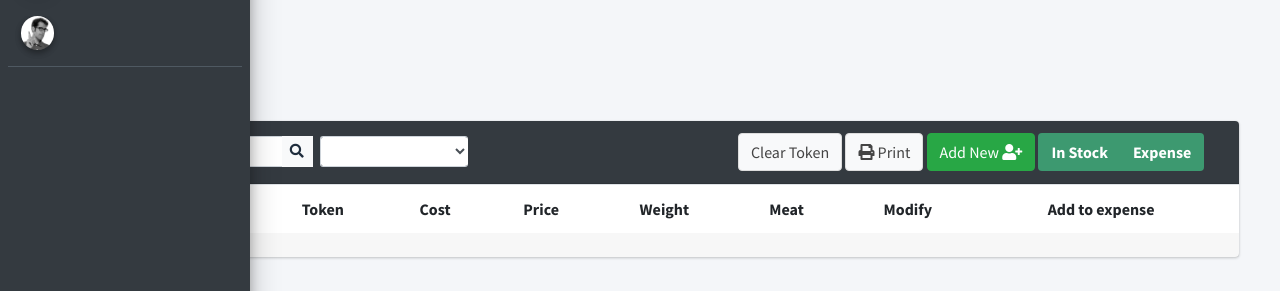
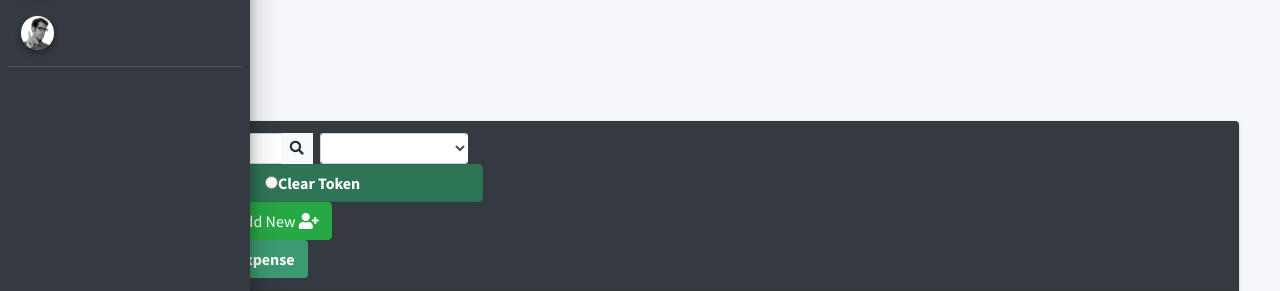
Before and after one commit to izubairsh/django-ecommerce, a Django app: template products/templates/products/index.html in a window 1280 px wide. Shown: the part 57-348 px from the top of the page. Run offline with Django 3.2, Linux system fonts and the light colour scheme; the template is opened without the code that fills it, so the values that code supplies are empty; some libraries are stand-ins or nearby versions.

Commit message:
products

```diff
--- a/products/templates/products/index.html
+++ b/products/templates/products/index.html
@@ -51,10 +51,13 @@
                                                 </select>
                                             </div>
                                         </div>
-                                    </form>
                                         <div class="card-tools ml-auto mr-0 ">
 
-                                        <button id="" class="btn btn-default">Clear Token</button>
+                                            <label class="btn bg-olive active">
+                                                <input type="radio" name="tokenClear" id="tokenClear" autocomplete="off"
+                                                    value="tokenClear" onclick="this.form.submit()">
+                                                Clear Token
+                                            </label>
                                             <button id="print_btn" class="btn btn-default"><i class="fa fa-print"></i>
                                                 Print</button>
                                             <a class="btn btn-success" href="{% url 'create_product' %}">
@@ -64,18 +67,20 @@
                                             <div class="btn-group btn-group-toggle" data-toggle="buttons">
                                                 <label class="btn bg-olive active">
                                                     <input type="radio" name="status" id="inStock" autocomplete="off"
-                                                    {% if 'inStock' in status%} checked="true" {%endif%} value="inStock"
-                                                    onclick="this.form.submit()">
+                                                        {% if 'inStock' in status%} checked="true" {%endif%}
+                                                        value="inStock" onclick="this.form.submit()">
                                                     In Stock
                                                 </label>
                                                 <label class="btn bg-olive">
                                                     <input type="radio" name="status" id="expense" autocomplete="off"
-                                                    {% if 'expense' in status%} checked="true" {%endif%} value="expense"
-                                                    onclick="this.form.submit()">
+                                                        {% if 'expense' in status%} checked="true" {%endif%}
+                                                        value="expense" onclick="this.form.submit()">
                                                     Expense
                                                 </label>
                                             </div>
                                         </div>
+
+                                    </form>
                                 </div>
 
                             </div>
```
Lines whose indentation alone changed are shown as unchanged.
